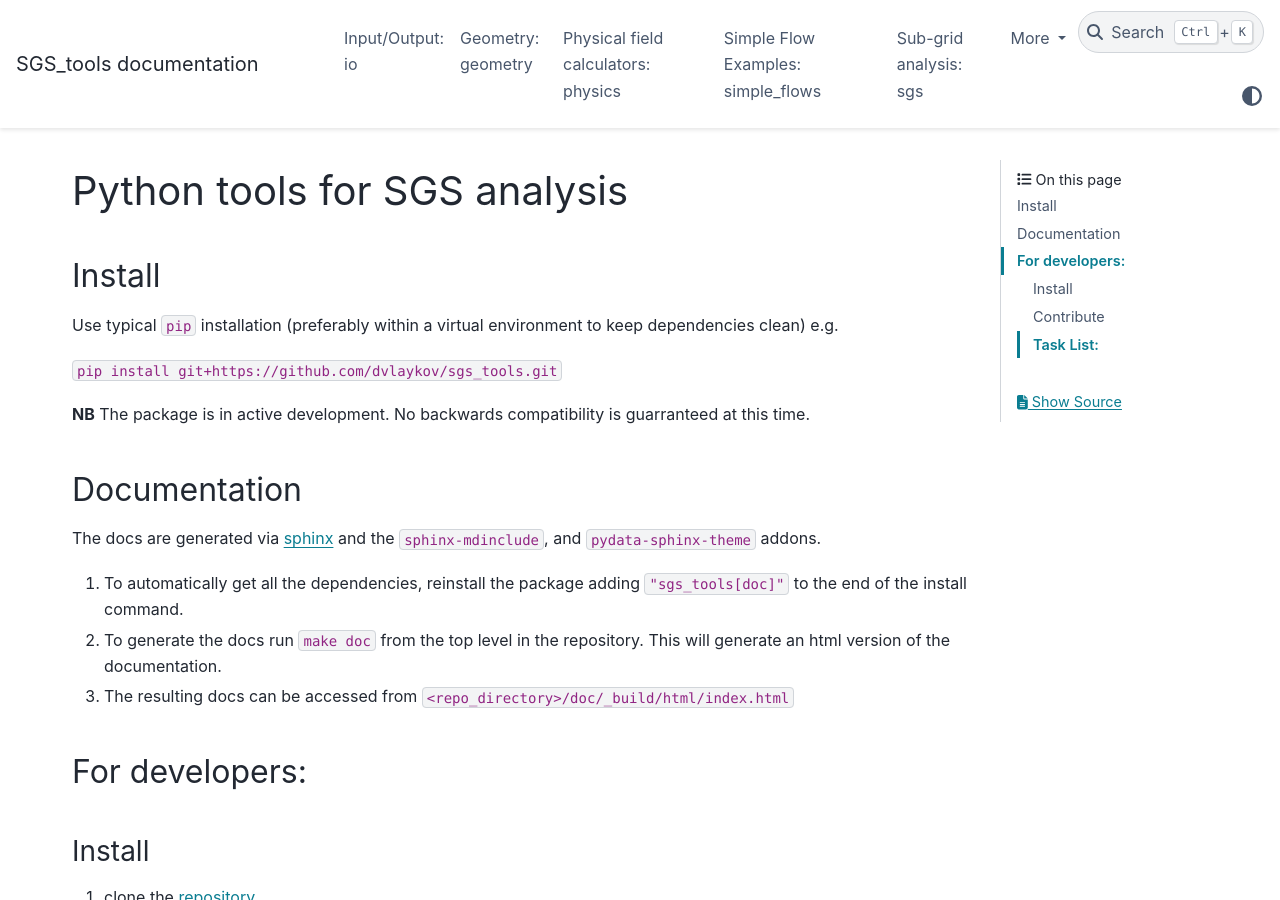
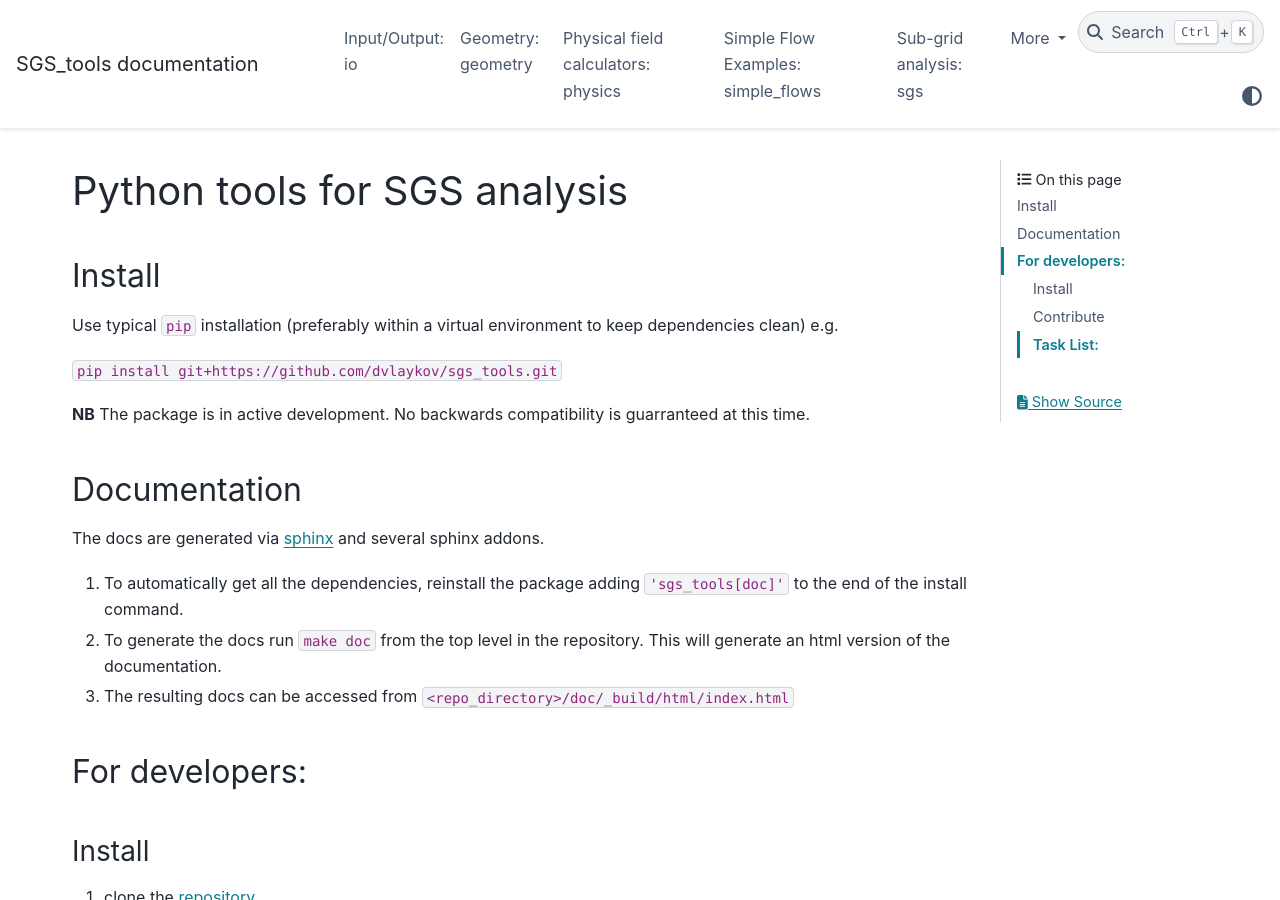
Before and after one commit to dvlaykov/sgs_tools, a Sphinx documentation site: the page built from doc/index.rst, in a window 1280 px wide and 900 px high. Built offline with Sphinx 7.4.7 and the PyData theme 0.15.4, drawn with Linux system fonts in a browser that asks for light colours; formulas are drawn with MathJax 3.

Commit message:
fix docs

```diff
--- a/README.md
+++ b/README.md
@@ -9,8 +9,8 @@
 **NB** The package is in active development. No backwards compatibility is guarranteed at this time.
 
 ## Documentation
-The docs are generated via [sphinx](https://www.sphinx-doc.org/en/master/) and the `sphinx-mdinclude`, and `pydata-sphinx-theme` addons.
-1. To automatically get all the dependencies, reinstall the package adding `"sgs_tools[doc]"` to the end of the install command.
+The docs are generated via [sphinx](https://www.sphinx-doc.org/en/master/) and several sphinx addons.
+1. To automatically get all the dependencies, reinstall the package adding `  'sgs_tools[doc]' ` to the end of the install command.
 1. To generate the docs run `make doc` from the top level in the repository. This will generate an html version of the documentation.
 3. The resulting docs can be accessed from `<repo_directory>/doc/_build/html/index.html`
 
--- a/doc/scripts.rst
+++ b/doc/scripts.rst
@@ -2,7 +2,7 @@ Scripts:
 ========
 
 .. sphinx_argparse_cli::
-  :module:  scripts.CS_calculation
+  :module:  sgs_tools.scripts.CS_calculation
   :func: parser
   :hook:
   :prog: CS_calculation.py
```
